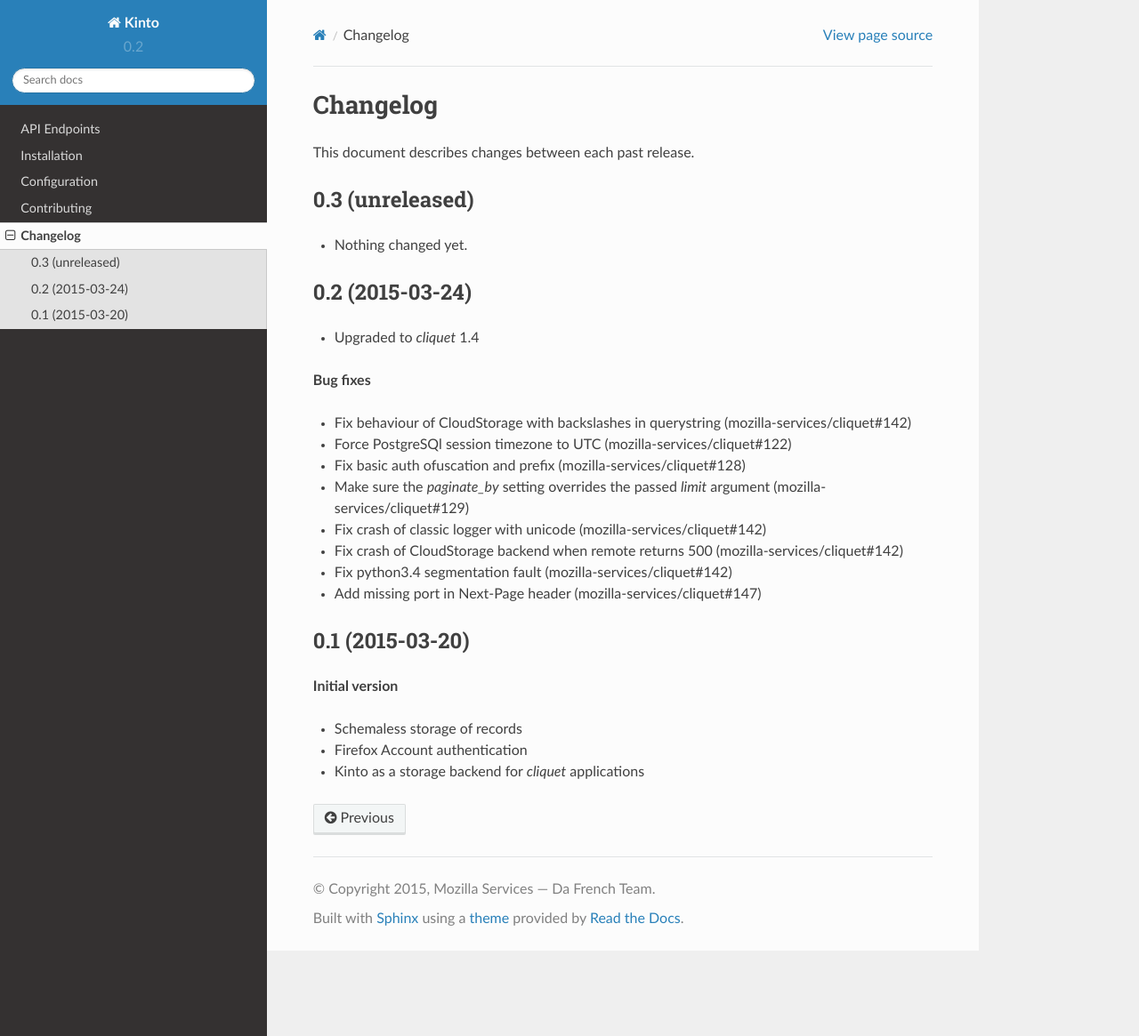
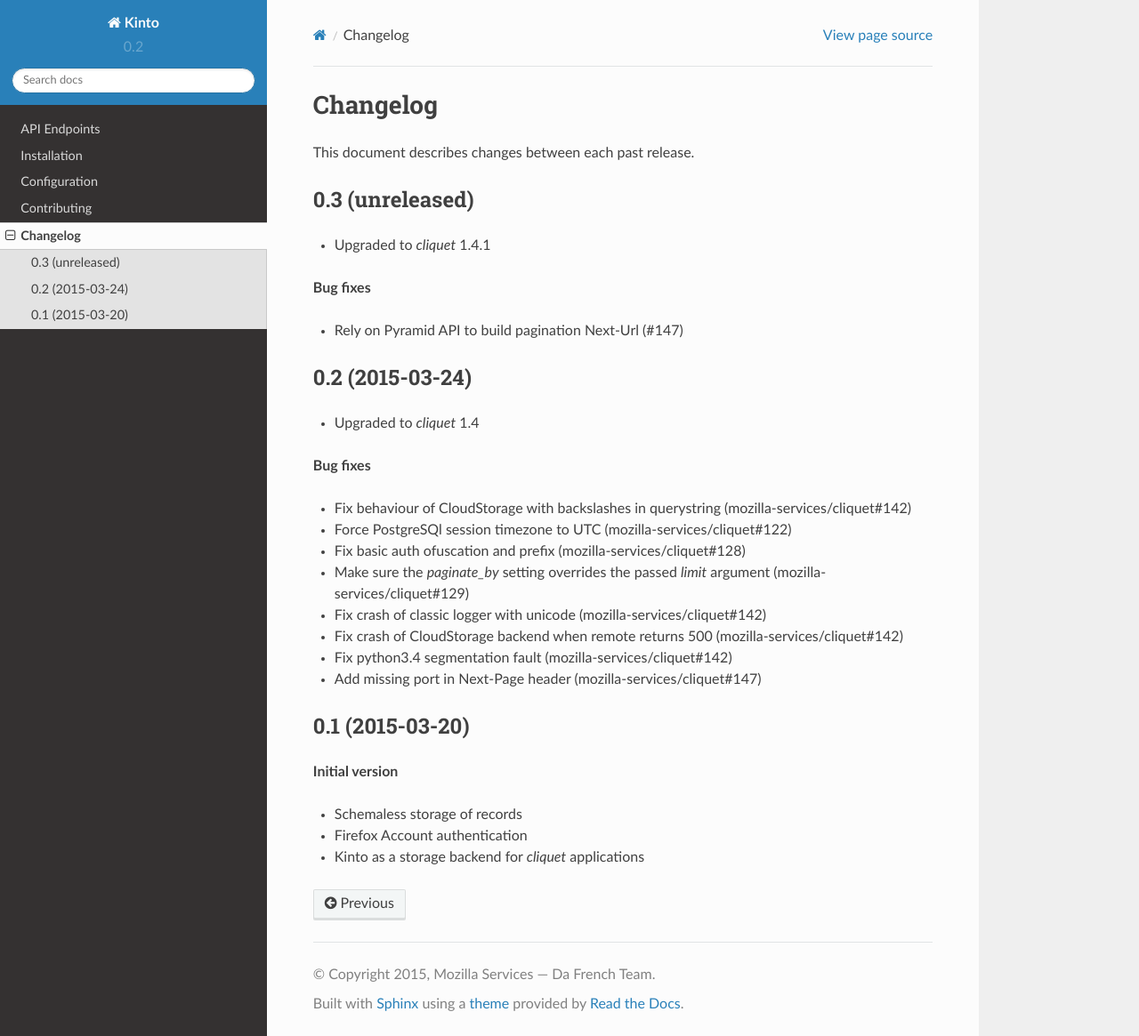
Before and after one commit to Kinto/kinto, a Sphinx documentation site: the page built from docs/changelog.rst, in a window 1280 px wide and 1165 px high. Shown: the whole window at 89% size. Built offline with Sphinx 7.4.7 and the Read the Docs theme 2.0.0, drawn with Linux system fonts in a browser that asks for light colours.

Commit message:
Upgrade cliquet

```diff
--- a/CHANGELOG.rst
+++ b/CHANGELOG.rst
@@ -7,7 +7,11 @@
 0.3 (unreleased)
 ================
 
-- Nothing changed yet.
+- Upgraded to *cliquet* 1.4.1
+
+**Bug fixes**
+
+- Rely on Pyramid API to build pagination Next-Url (#147)
 
 
 0.2 (2015-03-24)
--- a/docs/conf.py
+++ b/docs/conf.py
@@ -63,7 +63,7 @@
 # The short X.Y version.
 version = '0.2'
 # The full version, including alpha/beta/rc tags.
-release = '0.2.0'
+release = '0.2.1'
 
 # List of patterns, relative to source directory, that match files and
 # directories to ignore when looking for source files.
--- a/setup.py
+++ b/setup.py
@@ -15,7 +15,7 @@
     'cornice',
     'six',
     'waitress',
-    'cliquet[postgresql,monitoring] >= 1.4.0'
+    'cliquet[postgresql,monitoring] >= 1.4.1'
 ]
 
 ENTRY_POINTS = {
```
